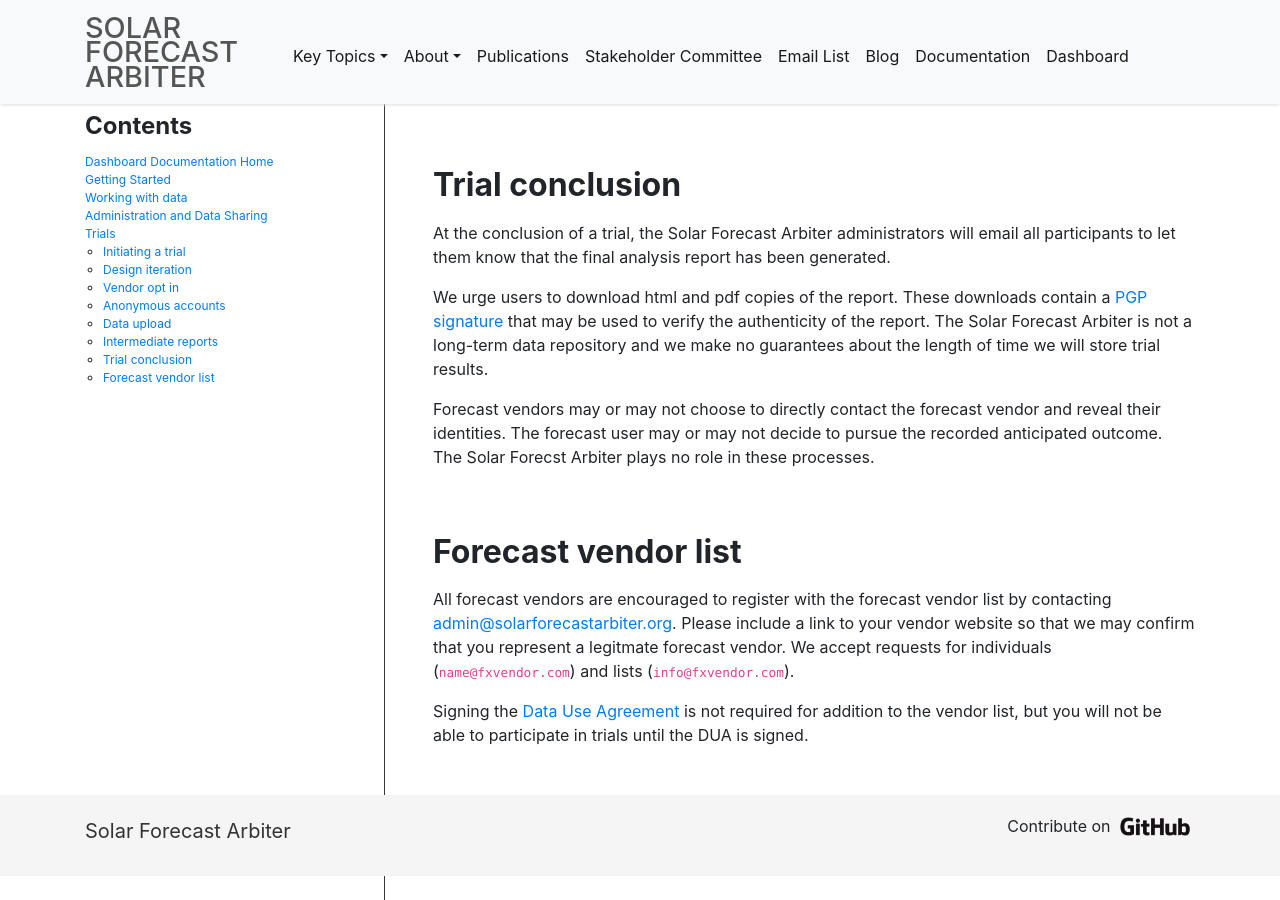
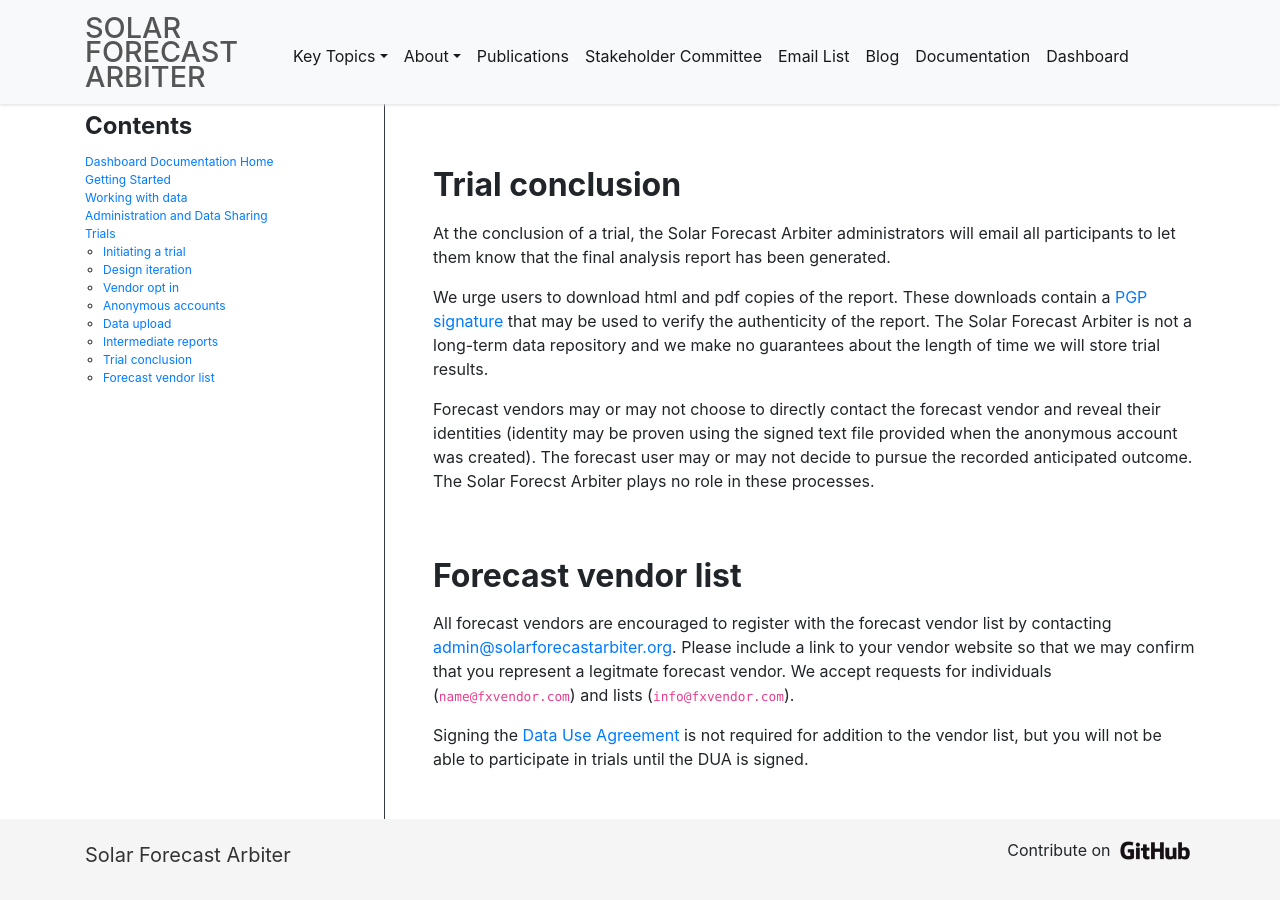
Before and after one commit to SolarArbiter/SolarArbiter.github.io, a Jekyll site: the page built from documentation/dashboard/trials.md, in a window 1280 px wide and 900 px high, scrolled down 4101 px. Built offline with Jekyll 4.4.1, drawn with Linux system fonts in a browser that asks for light colours; before the commit the page ends 4977 px from its top, so only the background shows below that.

Commit message:
anon proof

```diff
--- a/documentation/dashboard/trials.md
+++ b/documentation/dashboard/trials.md
@@ -235,9 +235,10 @@
 length of time we will store trial results.
 
 Forecast vendors may or may not choose to directly contact the forecast vendor
-and reveal their identities. The forecast user may or may not decide to pursue
-the recorded anticipated outcome. The Solar Forecst Arbiter plays no role in
-these processes.
+and reveal their identities (identity may be proven using the signed text file
+provided when the anonymous account was created). The forecast user may or may
+not decide to pursue the recorded anticipated outcome.
+The Solar Forecst Arbiter plays no role in these processes.
 
 
 Forecast vendor list
```
